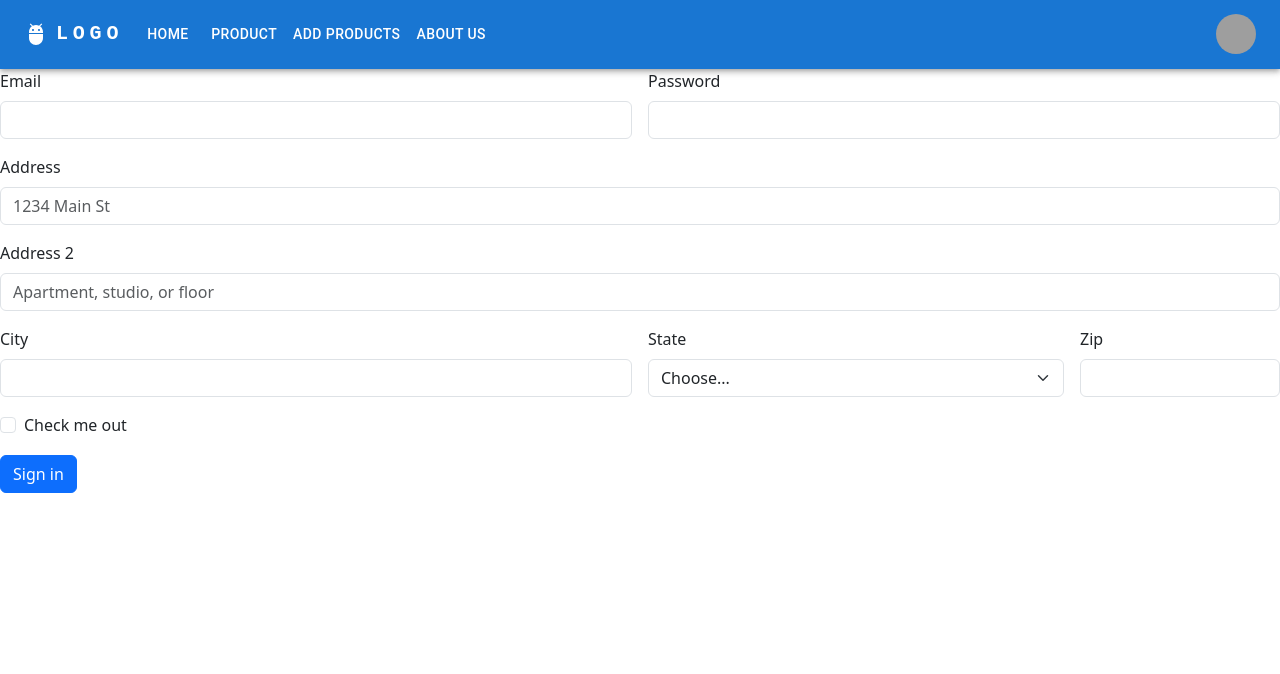
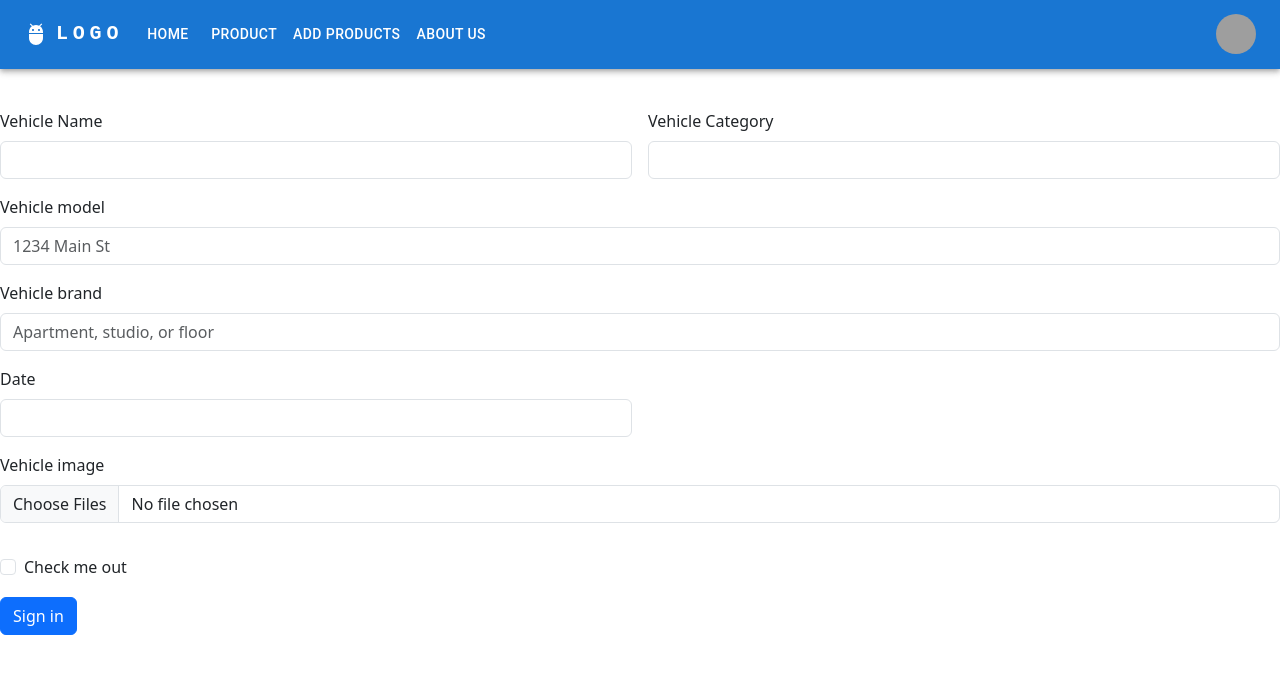
Before and after one commit to Tuhinm2002/cars-commerce, a React (Vite) app in the folder react-client/: page /add_products in a window 1280 px wide. Shown: the top 674 px of the page. Built offline with nearby package versions, Linux system fonts and the light colour scheme; grey boxes are pictures that could not be loaded.

Commit message:
page updated

```diff
--- a/react-client/src/components/AddProduct.jsx
+++ b/react-client/src/components/AddProduct.jsx
@@ -5,38 +5,31 @@ import React from "react";
 export default function AddProduct(){
 
     return(
-    <form class="row g-3">
+    <form class="row g-3 mt-4 ml-2">
   <div class="col-md-6">
-    <label for="inputEmail4" class="form-label">Email</label>
+    <label for="inputEmail4" class="form-label">Vehicle Name</label>
     <input type="email" class="form-control" id="inputEmail4" />
   </div>
   <div class="col-md-6">
-    <label for="inputPassword4" class="form-label">Password</label>
+    <label for="inputPassword4" class="form-label">Vehicle Category</label>
     <input type="password" class="form-control" id="inputPassword4" />
   </div>
   <div class="col-12">
-    <label for="inputAddress" class="form-label">Address</label>
+    <label for="inputAddress" class="form-label">Vehicle model</label>
     <input type="text" class="form-control" id="inputAddress" placeholder="1234 Main St" />
   </div>
   <div class="col-12">
-    <label for="inputAddress2" class="form-label">Address 2</label>
+    <label for="inputAddress2" class="form-label">Vehicle brand</label>
     <input type="text" class="form-control" id="inputAddress2" placeholder="Apartment, studio, or floor" />
   </div>
   <div class="col-md-6">
-    <label for="inputCity" class="form-label">City</label>
+    <label for="inputCity" class="form-label">Date</label>
     <input type="text" class="form-control" id="inputCity" />
   </div>
-  <div class="col-md-4">
-    <label for="inputState" class="form-label">State</label>
-    <select id="inputState" class="form-select">
-      <option selected>Choose...</option>
-      <option>...</option>
-    </select>
-  </div>
-  <div class="col-md-2">
-    <label for="inputZip" class="form-label">Zip</label>
-    <input type="text" class="form-control" id="inputZip" />
-  </div>
+  <div class="mb-3">
+  <label for="formFileMultiple" class="form-label">Vehicle image</label>
+  <input class="form-control" type="file" id="formFileMultiple" multiple />
+</div>
   <div class="col-12">
     <div class="form-check">
       <input class="form-check-input" type="checkbox" id="gridCheck" />
```
